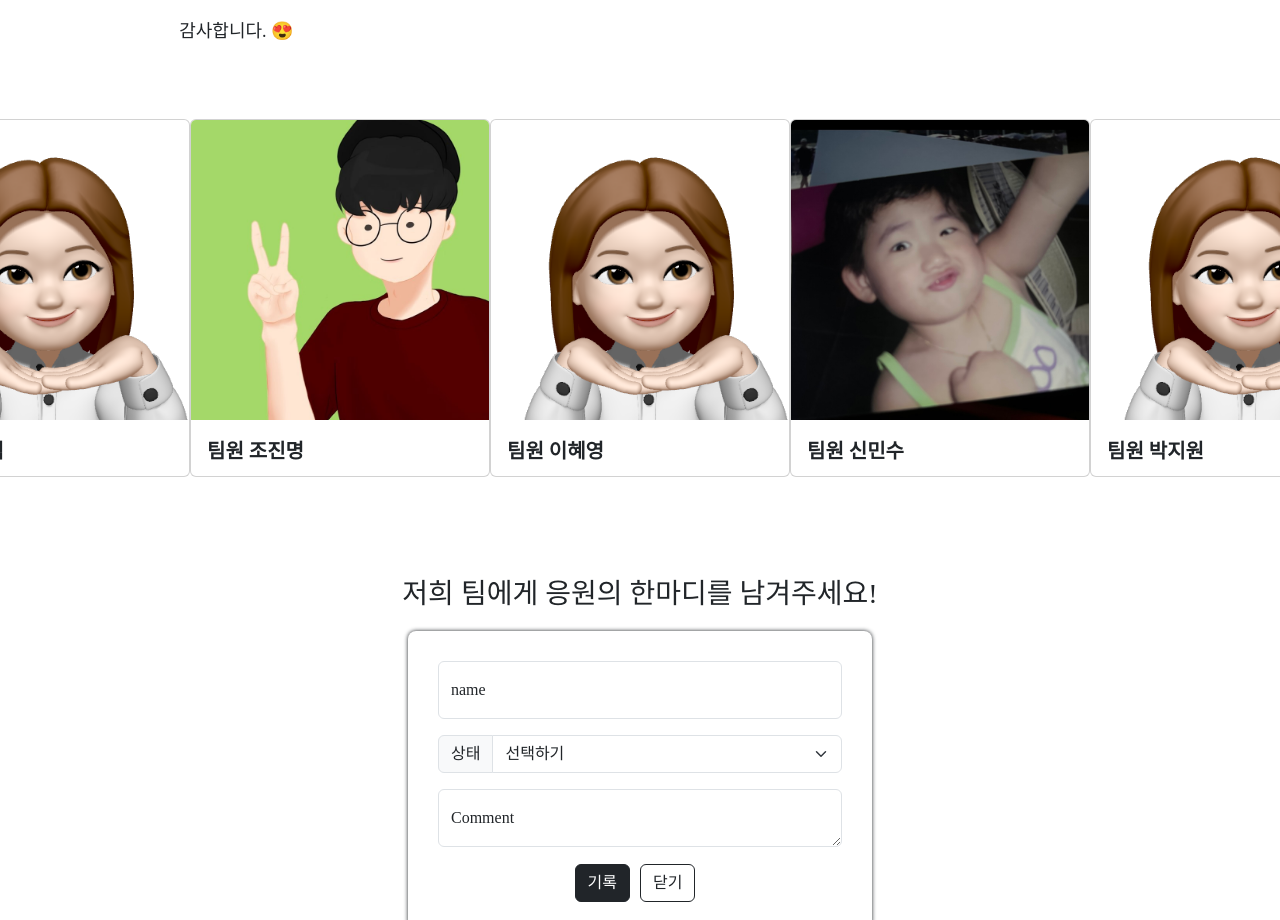
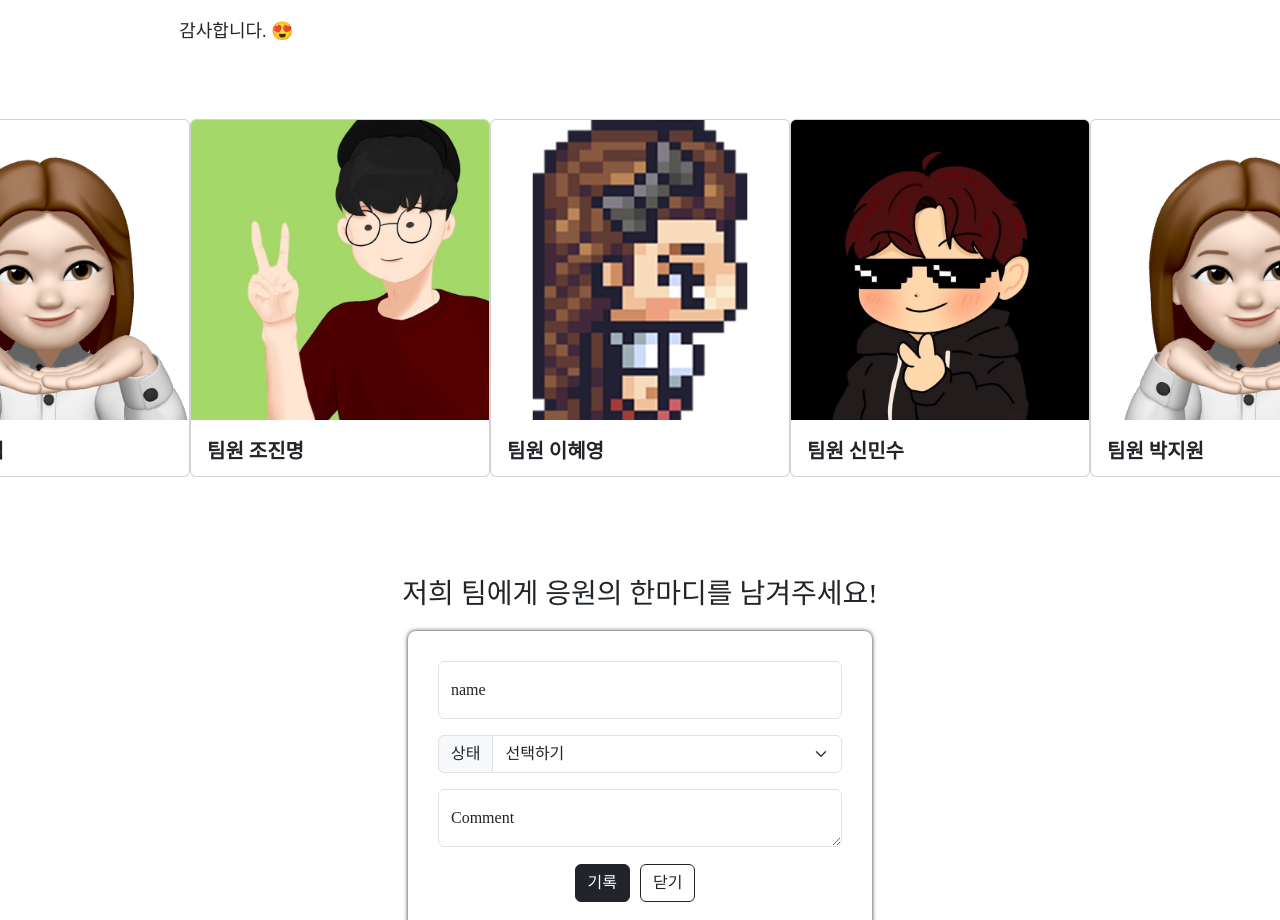
Before and after one commit to siksik1996/sparta_10zoe, a plain HTML site: page index.html in a window 1280 px wide. Shown: the part 950-1870 px from the top of the page. Drawn offline with nearby package versions, Linux system fonts and the light colour scheme; a web font is replaced by a local one.

Commit message:
메인페이지 사진 수정

```diff
--- a/index.html
+++ b/index.html
@@ -137,7 +137,7 @@
         </div>
         <div class="card">
           <a href="./members/jiwon.html">
-            <img src="images/jiwon.png" class="card-img-top" />
+            <img src="images/hyeyeong.png" class="card-img-top" />
             <div class="card-body">
               <p class="card-text">팀원 이혜영</p>
             </div>
@@ -145,7 +145,7 @@
         </div>
         <div class="card">
           <a href="./members/minsu.html">
-            <img src="images/me-1.jpg" class="card-img-top" />
+            <img src="images/me-intro.jpg" class="card-img-top" />
             <div class="card-body">
               <p class="card-text">팀원 신민수</p>
             </div>
```
